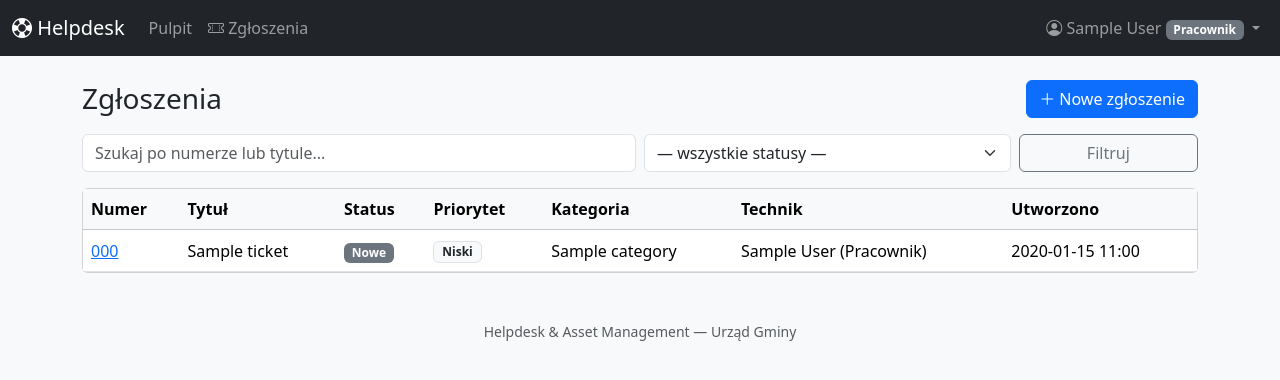
After one commit to macioczaki/helpdesk, a Django app: page /zgloszenia/ in a window 1280 px wide. The commit adds this page. Shown: the top 380 px of the page. Run offline with Django 5.2, Linux system fonts and the light colour scheme; a user stored in the database is signed in; tables that the repository leaves empty hold one stand-in row (values such as "Sample post"); parts of the project's set-up code (start-up, migrations or seed data) failed here and were passed over.

Commit message:
feat(tickets): Ticket model with list, detail, create, update views

```diff
--- /dev/null
+++ b/apps/tickets/models.py
@@ -0,0 +1,119 @@
+from django.conf import settings
+from django.db import models
+from django.utils import timezone
+
+
+class Category(models.Model):
+    name = models.CharField(max_length=128, unique=True)
+    parent = models.ForeignKey(
+        "self",
+        null=True,
+        blank=True,
+        on_delete=models.SET_NULL,
+        related_name="children",
+    )
+    default_priority = models.CharField(
+        max_length=16,
+        choices=[("LOW", "Niski"), ("NORMAL", "Normalny"), ("HIGH", "Wysoki"), ("CRITICAL", "Krytyczny")],
+        default="NORMAL",
+    )
+
+    class Meta:
+        ordering = ["name"]
+        verbose_name = "Kategoria"
+        verbose_name_plural = "Kategorie"
+
+    def __str__(self):
+        return f"{self.parent.name} / {self.name}" if self.parent else self.name
+
+
+class Ticket(models.Model):
+    class Status(models.TextChoices):
+        NEW = "NEW", "Nowe"
+        IN_PROGRESS = "IN_PROGRESS", "W realizacji"
+        WAITING = "WAITING", "Oczekuje"
+        RESOLVED = "RESOLVED", "Rozwiązane"
+        CLOSED = "CLOSED", "Zamknięte"
+
+    class Priority(models.TextChoices):
+        LOW = "LOW", "Niski"
+        NORMAL = "NORMAL", "Normalny"
+        HIGH = "HIGH", "Wysoki"
+        CRITICAL = "CRITICAL", "Krytyczny"
+
+    number = models.CharField(max_length=32, unique=True, editable=False)
+    title = models.CharField(max_length=255)
+    description = models.TextField()
+    status = models.CharField(
+        max_length=16, choices=Status.choices, default=Status.NEW
+    )
+    priority = models.CharField(
+        max_length=16, choices=Priority.choices, default=Priority.NORMAL
+    )
+    category = models.ForeignKey(
+        Category,
+        null=True,
+        blank=True,
+        on_delete=models.SET_NULL,
+        related_name="tickets",
+    )
+    created_by = models.ForeignKey(
+        settings.AUTH_USER_MODEL,
+        on_delete=models.PROTECT,
+        related_name="tickets_created",
+    )
+    assigned_to = models.ForeignKey(
+        settings.AUTH_USER_MODEL,
+        null=True,
+        blank=True,
+        on_delete=models.SET_NULL,
+        related_name="tickets_assigned",
+    )
+    created_at = models.DateTimeField(auto_now_add=True)
+    updated_at = models.DateTimeField(auto_now=True)
+    resolved_at = models.DateTimeField(null=True, blank=True)
+    closed_at = models.DateTimeField(null=True, blank=True)
+
+    class Meta:
+        ordering = ["-created_at"]
+        verbose_name = "Zgłoszenie"
+        verbose_name_plural = "Zgłoszenia"
+        indexes = [
+            models.Index(fields=["status", "assigned_to"]),
+            models.Index(fields=["created_by", "-created_at"]),
+            models.Index(fields=["-created_at"]),
+        ]
+
+    def __str__(self):
+        return f"{self.number} — {self.title}"
+
+    def save(self, *args, **kwargs):
+        if not self.number:
+            self.number = self._generate_number()
+        super().save(*args, **kwargs)
+
+    @staticmethod
+    def _generate_number():
+        year = timezone.now().year
+        prefix = f"TICK-{year}-"
+        last = (
+            Ticket.objects.filter(number__startswith=prefix)
+            .order_by("-number")
+            .values_list("number", flat=True)
+            .first()
+        )
+        if last:
+            seq = int(last.rsplit("-", 1)[1]) + 1
+        else:
+            seq = 1
+        return f"{prefix}{seq:04d}"
+
+    def mark_resolved(self):
+        self.status = self.Status.RESOLVED
+        self.resolved_at = timezone.now()
+        self.save(update_fields=["status", "resolved_at", "updated_at"])
+
+    def mark_closed(self):
+        self.status = self.Status.CLOSED
+        self.closed_at = timezone.now()
+        self.save(update_fields=["status", "closed_at", "updated_at"])
--- /dev/null
+++ b/apps/tickets/urls.py
@@ -0,0 +1,12 @@
+from django.urls import path
+
+from . import views
+
+app_name = "tickets"
+
+urlpatterns = [
+    path("", views.TicketListView.as_view(), name="list"),
+    path("nowe/", views.TicketCreateView.as_view(), name="create"),
+    path("<int:pk>/", views.TicketDetailView.as_view(), name="detail"),
+    path("<int:pk>/edytuj/", views.TicketUpdateView.as_view(), name="update"),
+]
--- /dev/null
+++ b/apps/tickets/views.py
@@ -0,0 +1,95 @@
+from django.contrib import messages
+from django.contrib.auth.mixins import LoginRequiredMixin
+from django.db.models import Q
+from django.shortcuts import get_object_or_404, redirect
+from django.urls import reverse_lazy
+from django.views.generic import CreateView, DetailView, ListView, UpdateView
+
+from apps.accounts.models import User
+
+from .forms import TicketCreateForm, TicketUpdateForm
+from .models import Ticket
+
+
+class TicketListView(LoginRequiredMixin, ListView):
+    model = Ticket
+    template_name = "tickets/list.html"
+    context_object_name = "tickets"
+    paginate_by = 20
+
+    def get_queryset(self):
+        qs = Ticket.objects.select_related("category", "created_by", "assigned_to")
+        if not self.request.user.is_technician:
+            qs = qs.filter(created_by=self.request.user)
+        status = self.request.GET.get("status")
+        if status in Ticket.Status.values:
+            qs = qs.filter(status=status)
+        q = self.request.GET.get("q")
+        if q:
+            qs = qs.filter(Q(number__icontains=q) | Q(title__icontains=q))
+        return qs
+
+    def get_context_data(self, **kwargs):
+        ctx = super().get_context_data(**kwargs)
+        ctx["statuses"] = Ticket.Status.choices
+        ctx["current_status"] = self.request.GET.get("status", "")
+        ctx["q"] = self.request.GET.get("q", "")
+        return ctx
+
+
+class TicketDetailView(LoginRequiredMixin, DetailView):
+    model = Ticket
+    template_name = "tickets/detail.html"
+    context_object_name = "ticket"
+
+    def get_queryset(self):
+        qs = Ticket.objects.select_related("category", "created_by", "assigned_to")
+        if not self.request.user.is_technician:
+            qs = qs.filter(created_by=self.request.user)
+        return qs
+
+
+class TicketCreateView(LoginRequiredMixin, CreateView):
+    model = Ticket
+    form_class = TicketCreateForm
+    template_name = "tickets/form.html"
+
+    def form_valid(self, form):
+        form.instance.created_by = self.request.user
+        messages.success(self.request, "Zgłoszenie zostało utworzone.")
+        return super().form_valid(form)
+
+    def get_success_url(self):
+        return reverse_lazy("tickets:detail", kwargs={"pk": self.object.pk})
+
+
+class TicketUpdateView(LoginRequiredMixin, UpdateView):
+    model = Ticket
+    form_class = TicketUpdateForm
+    template_name = "tickets/form.html"
+
+    def get_form_kwargs(self):
+        kwargs = super().get_form_kwargs()
+        kwargs["user"] = self.request.user
+        return kwargs
+
+    def get_queryset(self):
+        qs = Ticket.objects.all()
+        if not self.request.user.is_technician:
+            qs = qs.filter(created_by=self.request.user)
+        return qs
+
+    def dispatch(self, request, *args, **kwargs):
+        ticket = self.get_object()
+        if not request.user.is_technician:
+            if ticket.created_by_id != request.user.id or ticket.status != Ticket.Status.NEW:
+                messages.error(request, "Nie możesz edytować tego zgłoszenia.")
+                return redirect("tickets:detail", pk=ticket.pk)
+        return super().dispatch(request, *args, **kwargs)
+
+    def form_valid(self, form):
+        messages.success(self.request, "Zgłoszenie zostało zaktualizowane.")
+        return super().form_valid(form)
+
+    def get_success_url(self):
+        return reverse_lazy("tickets:detail", kwargs={"pk": self.object.pk})
--- a/config/settings/base.py
+++ b/config/settings/base.py
@@ -28,6 +28,7 @@ INSTALLED_APPS = [
 
     # local
     "apps.accounts",
+    "apps.tickets",
 ]
 
 MIDDLEWARE = [
--- a/config/urls.py
+++ b/config/urls.py
@@ -16,4 +16,6 @@ urlpatterns = [
     path("logout/", auth_views.LogoutView.as_view(), name="logout"),
 
     path("", include("apps.accounts.urls")),
+
+    path("zgloszenia/", include("apps.tickets.urls")),
 ]
--- a/templates/base.html
+++ b/templates/base.html
@@ -24,8 +24,15 @@
         <div class="collapse navbar-collapse" id="navMain">
             {% if user.is_authenticated %}
             <ul class="navbar-nav me-auto">
-                <li class="nav-item"><a class="nav-link" href="{% url 'home' %}">Pulpit</a></li>
-                {# tu dojdą: Zgłoszenia, Majątek, Baza wiedzy #}
+                <li class="nav-item">
+                    <a class="nav-link" href="{% url 'home' %}">Pulpit
+                    </a>
+                </li>
+                <li class="nav-item">
+                    <a class="nav-link" href="{% url 'tickets:list' %}">
+                        <i class="bi bi-ticket-perforated"></i> Zgłoszenia
+                    </a>
+                </li>
             </ul>
             <ul class="navbar-nav">
                 <li class="nav-item dropdown">
--- /dev/null
+++ b/templates/tickets/list.html
@@ -0,0 +1,96 @@
+{% extends "base.html" %}
+
+{% block title %}Zgłoszenia{% endblock %}
+
+{% block content %}
+<div class="d-flex justify-content-between align-items-center mb-3">
+    <h1 class="h3 mb-0">Zgłoszenia</h1>
+    <a href="{% url 'tickets:create' %}" class="btn btn-primary">
+        <i class="bi bi-plus-lg"></i> Nowe zgłoszenie
+    </a>
+</div>
+
+<form method="get" class="row g-2 mb-3">
+    <div class="col-md-6">
+        <input type="text" name="q" value="{{ q }}" class="form-control"
+               placeholder="Szukaj po numerze lub tytule...">
+    </div>
+    <div class="col-md-4">
+        <select name="status" class="form-select">
+            <option value="">— wszystkie statusy —</option>
+            {% for value, label in statuses %}
+            <option value="{{ value }}" {% if current_status == value %}selected{% endif %}>
+                {{ label }}
+            </option>
+            {% endfor %}
+        </select>
+    </div>
+    <div class="col-md-2">
+        <button class="btn btn-outline-secondary w-100">Filtruj</button>
+    </div>
+</form>
+
+<div class="card">
+    <div class="table-responsive">
+        <table class="table table-hover mb-0 align-middle">
+            <thead class="table-light">
+                <tr>
+                    <th>Numer</th>
+                    <th>Tytuł</th>
+                    <th>Status</th>
+                    <th>Priorytet</th>
+                    <th>Kategoria</th>
+                    <th>Technik</th>
+                    <th>Utworzono</th>
+                </tr>
+            </thead>
+            <tbody>
+                {% for t in tickets %}
+                <tr>
+                    <td><a href="{% url 'tickets:detail' t.pk %}">{{ t.number }}</a></td>
+                    <td>{{ t.title }}</td>
+                    <td>
+                        <span class="badge
+                            {% if t.status == 'NEW' %}bg-secondary
+                            {% elif t.status == 'IN_PROGRESS' %}bg-info text-dark
+                            {% elif t.status == 'WAITING' %}bg-warning text-dark
+                            {% elif t.status == 'RESOLVED' %}bg-success
+                            {% else %}bg-dark{% endif %}">
+                            {{ t.get_status_display }}
+                        </span>
+                    </td>
+                    <td>
+                        <span class="badge
+                            {% if t.priority == 'CRITICAL' %}bg-danger
+                            {% elif t.priority == 'HIGH' %}bg-warning text-dark
+                            {% elif t.priority == 'LOW' %}bg-light text-dark border
+                            {% else %}bg-primary{% endif %}">
+                            {{ t.get_priority_display }}
+                        </span>
+                    </td>
+                    <td>{{ t.category|default:"—" }}</td>
+                    <td>{{ t.assigned_to|default:"—" }}</td>
+                    <td>{{ t.created_at|date:"Y-m-d H:i" }}</td>
+                </tr>
+                {% empty %}
+                <tr><td colspan="7" class="text-center text-muted py-4">Brak zgłoszeń.</td></tr>
+                {% endfor %}
+            </tbody>
+        </table>
+    </div>
+</div>
+
+{% if is_paginated %}
+<nav class="mt-3">
+    <ul class="pagination">
+        {% if page_obj.has_previous %}
+        <li class="page-item"><a class="page-link" href="?page={{ page_obj.previous_page_number }}&q={{ q }}&status={{ current_status }}">«</a></li>
+        {% endif %}
+        <li class="page-item disabled"><span class="page-link">{{ page_obj.number }} / {{ page_obj.paginator.num_pages }}</span></li>
+        {% if page_obj.has_next %}
+        <li class="page-item"><a class="page-link" href="?page={{ page_obj.next_page_number }}&q={{ q }}&status={{ current_status }}">»</a></li>
+        {% endif %}
+    </ul>
+</nav>
+{% endif %}
+{% endblock %}
```
Also changed, not shown: apps/tickets/admin.py (added, +20 -0 lines), apps/tickets/apps.py (added, +8 -0 lines), apps/tickets/forms.py (added, +50 -0 lines), apps/tickets/tests/test_models.py (added, +23 -0 lines), apps/tickets/tests/test_views.py (added, +53 -0 lines), templates/tickets/detail.html (added, +62 -0 lines), templates/tickets/form.html (added, +31 -0 lines), apps/tickets/__init__.py (added), apps/tickets/migrations/0001_initial.py (added), apps/tickets/migrations/__init__.py (added), apps/tickets/tests/__init__.py (added).
